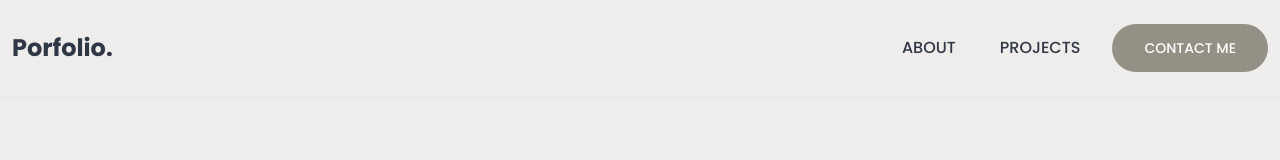
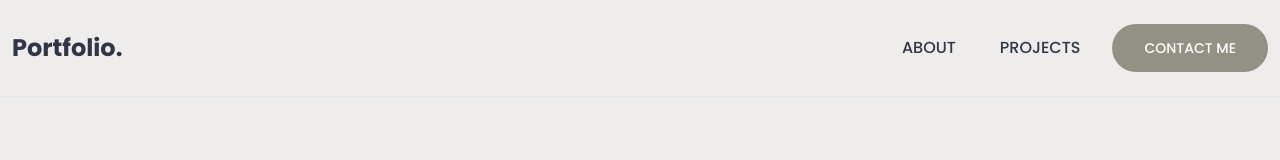
Before and after one commit to AbdulRaufAl-hassan101010/portfolio_, a Next.js app: page / in a window 1280 px wide. Shown: the top 160 px of the page. Built offline with nearby package versions, Linux system fonts and the light colour scheme.

Commit message:
corrected typo's

```diff
--- a/src/components/Navbar.tsx
+++ b/src/components/Navbar.tsx
@@ -72,7 +72,7 @@ const Navbar = () => {
       <div className="mx-auto container py-8">
         <div className="flex justify-between items-center">
           <Link href="#hero" className="text-2xl font-bold">
-            Porfolio.
+            Portfolio.
           </Link>
 
           <div className="items-center flex ">
```
